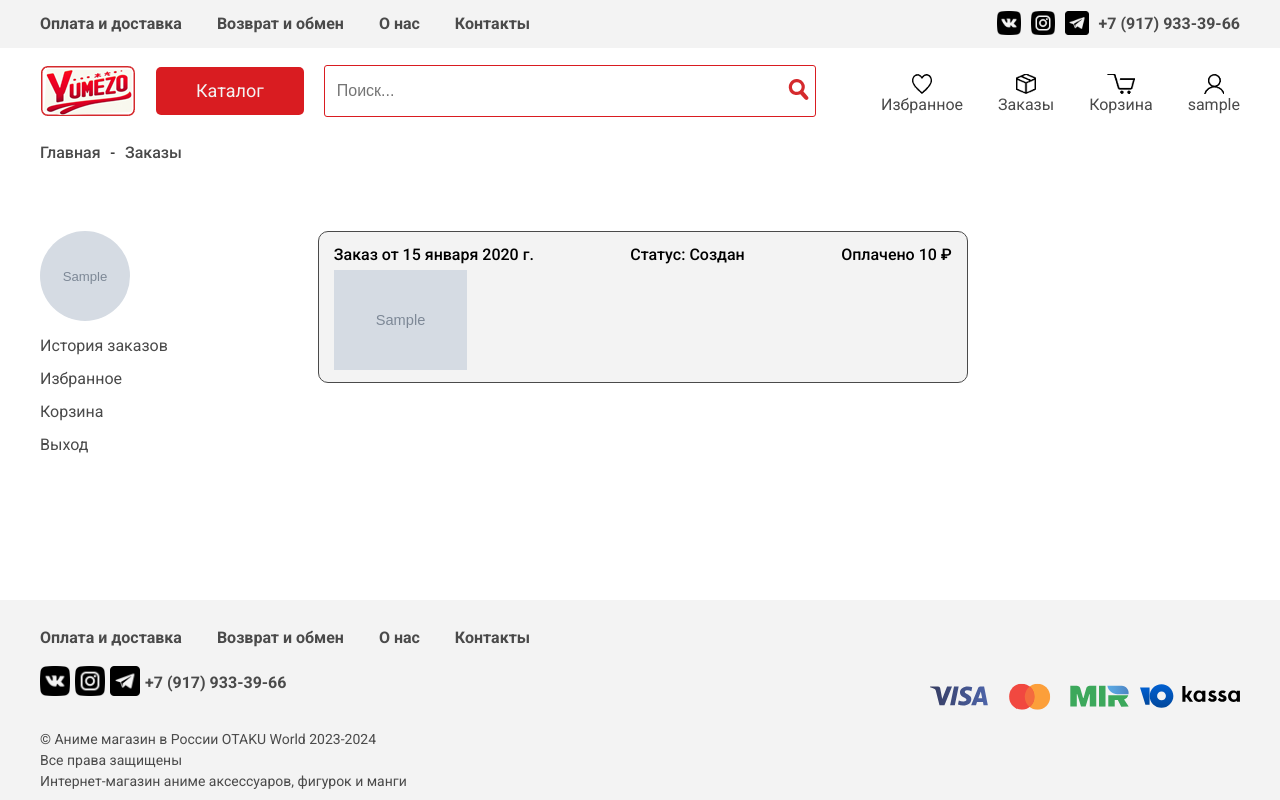
After one commit to katsuyorii/yumezo, a Django app: page /accounts/orders/ in a window 1280 px wide. The commit adds this page. Run offline with Django 5.2, Linux system fonts and the light colour scheme; a user stored in the database is signed in; tables that the repository leaves empty hold one stand-in row (values such as "Sample post"); grey boxes marked "Sample" are stand-in pictures; parts of the project's set-up code (start-up, migrations or seed data) failed here and were passed over.

Commit message:
Change order model and add orders view, templates and styles

```diff
--- a/catalog/models.py
+++ b/catalog/models.py
@@ -240,7 +240,7 @@ class Order(models.Model):
         REC = 'REC', 'Получен'
 
     user = models.ForeignKey(verbose_name='Пользователь', to=User, on_delete=models.CASCADE)
-    carts = models.ManyToManyField(verbose_name='Продукты для заказа', to=Cart)
+    products = models.ManyToManyField(verbose_name='Продукты для заказа', to=Product)
     city = models.CharField(verbose_name='Город / Населенный пункт', max_length=255)
     street = models.CharField(verbose_name='Улица', max_length=255)
     house = models.PositiveSmallIntegerField(verbose_name='Дом / корпус')
--- a/static/css/style.css
+++ b/static/css/style.css
@@ -1836,3 +1836,37 @@ body {
     margin-top: 30px;
     color: var(--header-text-color)
 }
+
+.orders-item {
+	border: 1px solid var(--header-text-color);
+	background-color: var(--header-bg-color);
+	border-radius: 10px;
+	height: 120px;
+	padding: 15px 15px;
+	margin-bottom: 12px;
+}
+
+.orders-item-row {
+	display: flex;
+	justify-content: space-between;
+}
+
+.orders-item-date {
+	text-decoration: none;
+	color: black;
+	font-weight: 500;
+}
+
+.orders-item-price {
+	font-weight: 500;
+}
+
+.orders-item-imgs {
+	display: flex;
+	column-gap: 10px;
+	margin-top: 7px;
+}
+
+.orders-item-imgs-img {
+	height: 100px;
+}
--- a/templates/base.html
+++ b/templates/base.html
@@ -62,7 +62,7 @@
                             </a>
                         </div>
                         <div class="main-row-right-item">
-                            <a class="main-row-right-item-link" href="#">
+                            <a class="main-row-right-item-link" href="{% url 'orders' %}">
                                 <img class="main-row-right-item-img" src="{% static 'img/icons/icon-zakaz.png' %}" alt="Orders">
                                 <p class="main-row-right-item-text">Заказы</p>
                             </a>
--- a/templates/profile-menu.html
+++ b/templates/profile-menu.html
@@ -8,7 +8,7 @@
             <img class="profile-row-links-img" src="{% static 'img/default.png' %}" alt="Profile Logo">
         {% endif %}
     </span>
-    <a class="profile-row-links-a" href="#">История заказов</a>
+    <a class="profile-row-links-a" href="{% url 'orders' %}">История заказов</a>
     <a class="profile-row-links-a" href="{% url 'favorites' %}">Избранное</a>
     <a class="profile-row-links-a" href="{% url 'cart' %}">Корзина</a>
     <a class="profile-row-links-a" href="{% url 'logout' %}">Выход</a>
--- /dev/null
+++ b/users/templates/users/orders.html
@@ -0,0 +1,40 @@
+{% extends "base.html" %}
+{% load static %}
+
+{% block content %}
+    <div class="catalog-list-main-row-link">
+        <a class="catalog-list-main-row-link-item" href="{% url 'index' %}">Главная</a>
+        <p>-</p>
+        <a class="catalog-list-main-row-link-item" href="{% url 'orders' %}">Заказы</a>
+    </div>
+
+<div class="profile-row">
+
+    {% include "profile-menu.html" %}
+
+    <div class="profile-row-info">
+        {% if  orders|length == 0 %}
+            <div class="cart-empty">
+                <p class="cart-empty-text">У вас еще не было заказов!</p>
+            </div>
+        {% else %}
+            <div class="profile-row-info">
+                {% for order in orders %}
+                    <div class="orders-item">
+                        <div class="orders-item-row">
+                            <a class="orders-item-date">Заказ от {{ order.create_date }}</a>
+                            <h1 class="orders-item-price">Статус: {{ order.get_status_display }}</h1>
+                            <h1 class="orders-item-price">Оплачено {{ order.total_price }} ₽</h1>
+                        </div>
+                        <div class="orders-item-imgs">
+                            {% for product in order.products.all %}
+                                <img class="orders-item-imgs-img" src="{{ product.image.url }}" alt="Product logo">
+                            {% endfor %}
+                        </div>
+                    </div>
+                {% endfor %}
+            </div>
+        {% endif %}
+    </div>
+</div>
+{% endblock content %}
--- a/users/urls.py
+++ b/users/urls.py
@@ -1,5 +1,5 @@
 from django.urls import path
-from .views import LoginUserView, RegistrationUserView, ProfileUserView, LogoutUserView, ChangePasswordUserView, EditInfoUserView, ActivateEmailDoneView, ActivateEmailCheckView, ActivateEmailConfirmView, ActivateEmailErrorView, ActivateEmailRepeatSendView, FavoritesUserView, FavoritesDeleteUserView, ForgotPasswordChangeView, ForgotPasswordEmailCheckView, ForgotPasswordEmailView, CartUserView, CartAddView, CartDeleteView, CartClearView
+from .views import LoginUserView, RegistrationUserView, ProfileUserView, LogoutUserView, ChangePasswordUserView, EditInfoUserView, ActivateEmailDoneView, ActivateEmailCheckView, ActivateEmailConfirmView, ActivateEmailErrorView, ActivateEmailRepeatSendView, FavoritesUserView, FavoritesDeleteUserView, ForgotPasswordChangeView, ForgotPasswordEmailCheckView, ForgotPasswordEmailView, CartUserView, CartAddView, CartDeleteView, CartClearView, OrdersUserView
 
 from django.contrib.auth.decorators import login_required
 
@@ -19,6 +19,8 @@ urlpatterns = [
     path('favorites/', login_required(FavoritesUserView.as_view()), name='favorites'),
     path('delete-favorites/<int:favorites_id>', login_required(FavoritesDeleteUserView.as_view()), name='delete_favorites'),
 
+    path('orders/', login_required(OrdersUserView.as_view()), name='orders'),
+
     path('activate-email-done/', login_required(ActivateEmailDoneView.as_view()), name='activate_email_done'),
     path('activate-email-check/<uidb64>/<token>/', login_required(ActivateEmailCheckView.as_view()), name='activate_email_check'),
     path('activate-email-confirm/', login_required(ActivateEmailConfirmView.as_view()), name='activate_email_confirm'),
--- a/users/views.py
+++ b/users/views.py
@@ -20,7 +20,7 @@ from .models import User
 from .tasks import activate_email_task, forgot_password_email_task
 from .services import calculate_total_cart_sale, calculate_total_cart_price
 
-from catalog.models import Favorites, Cart, Product
+from catalog.models import Favorites, Cart, Product, Order
 
 from django.db import transaction
 
@@ -459,3 +459,24 @@ class CartClearView(View):
         messages.success(request, 'Корзина успешно очищена!')
 
         return HttpResponseRedirect(reverse_lazy('cart'))
+
+
+'''
+    Класс-представление для истории заказов пользователей
+'''
+class OrdersUserView(ListView):
+    model = Order
+    template_name = 'users/orders.html'
+    context_object_name = 'orders'
+
+    def get_queryset(self):
+        queryset = Order.objects.filter(user=self.request.user)
+
+        return queryset
+
+    def get_context_data(self, **kwargs):
+            context = super().get_context_data(**kwargs)
+
+            context['title'] = 'История заказов'
+
+            return context
```
Also changed, not shown: catalog/migrations/0009_remove_order_carts_order_products.py (added), catalog/migrations/0010_remove_order_products_order_carts.py (added), catalog/migrations/0011_remove_order_carts_order_products.py (added).
